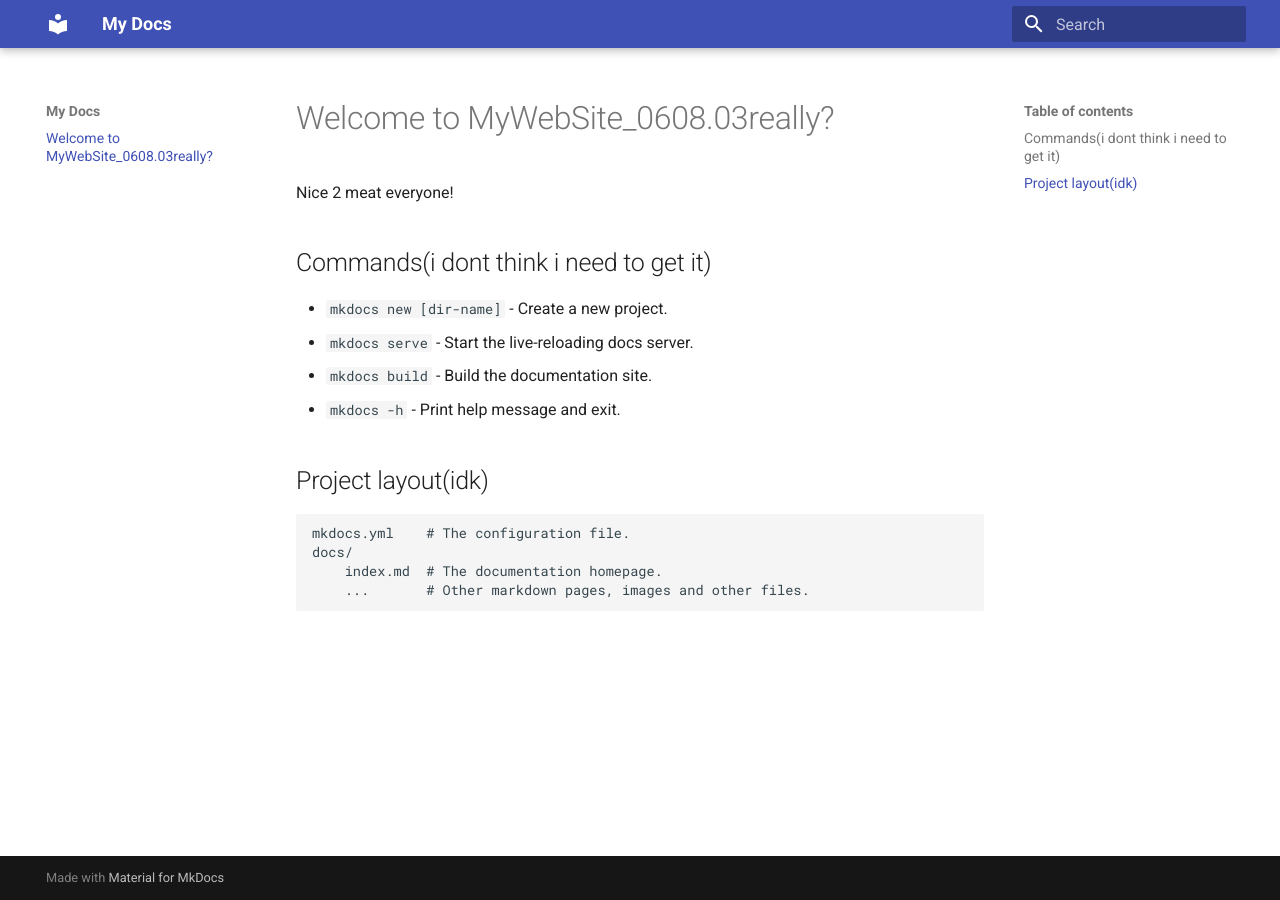
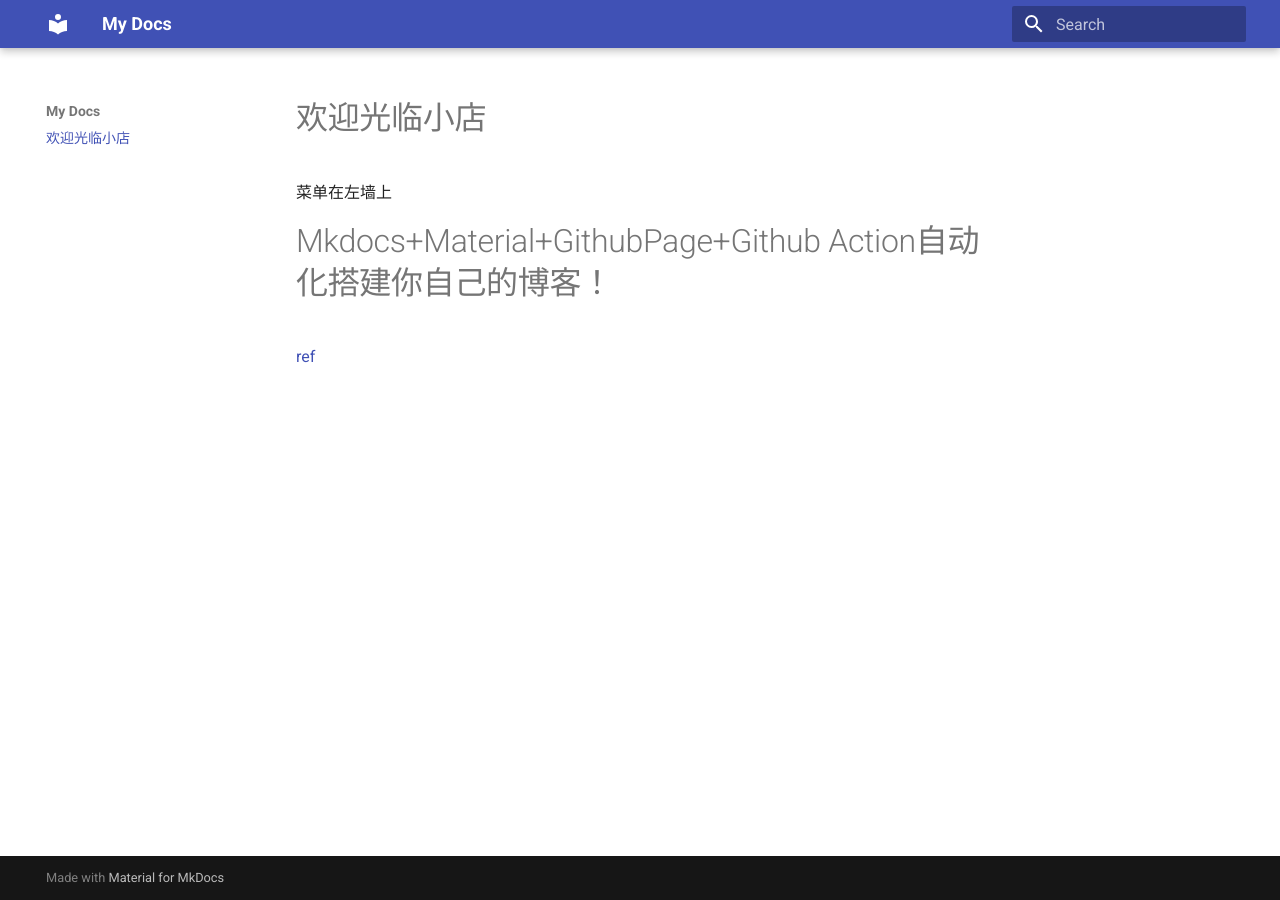
Before and after one commit to Buutters/Buuters.github.io, an MkDocs documentation site: the page built from docs/index.md, in a window 1280 px wide. Built offline with MkDocs 1.6.1 and Material for MkDocs 9.7.7, drawn with Linux system fonts in a browser that asks for light colours.

Commit message:
Update index.md

```diff
--- a/docs/index.md
+++ b/docs/index.md
@@ -1,17 +1,7 @@
-# Welcome to MyWebSite_0608.03really?
+# 欢迎光临小店
 
-Nice 2 meat everyone!
+菜单在左墙上
 
-## Commands(i dont think i need to get it)
+# Mkdocs+Material+GithubPage+Github Action自动化搭建你自己的博客！
 
-* `mkdocs new [dir-name]` - Create a new project.
-* `mkdocs serve` - Start the live-reloading docs server.
-* `mkdocs build` - Build the documentation site.
-* `mkdocs -h` - Print help message and exit.
-
-## Project layout(idk)
-
-    mkdocs.yml    # The configuration file.
-    docs/
-        index.md  # The documentation homepage.
-        ...       # Other markdown pages, images and other files.
+[ref](https://blog.csdn.net/leoalasiga/article/details/132711171)
```
